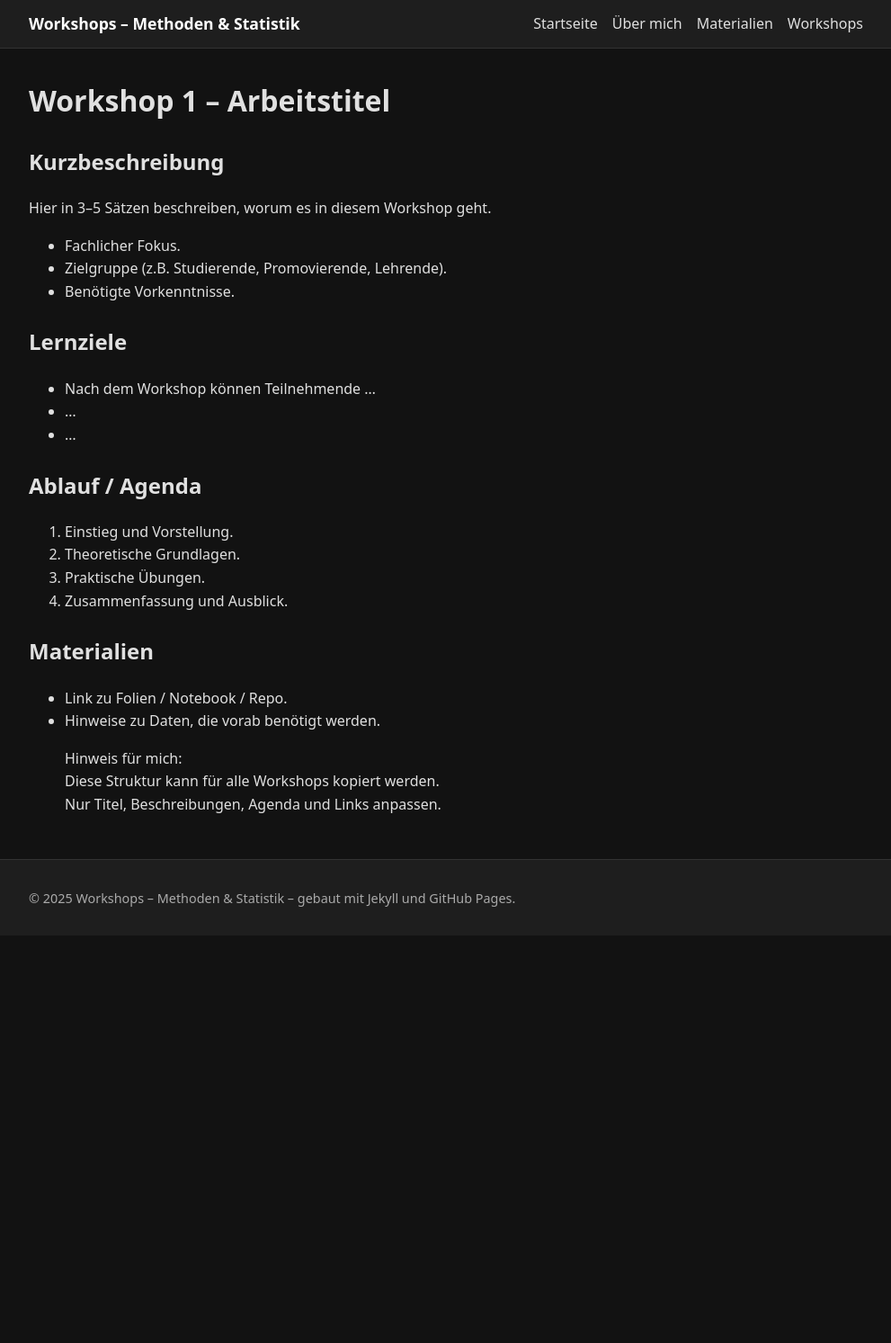
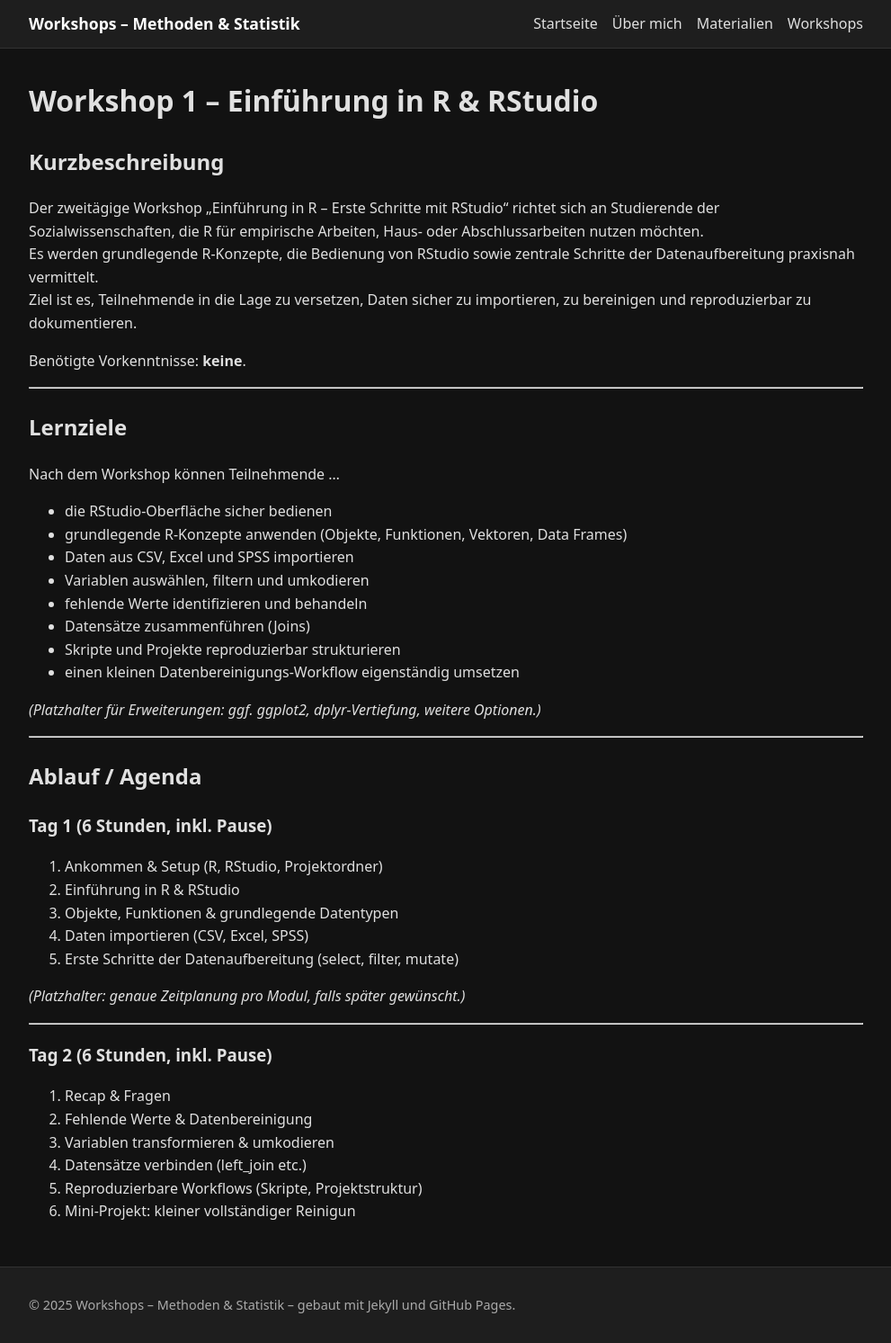
Before and after one commit to AriFarugie/workshops, a Jekyll site: the page built from workshops/workshop1.md, in a window 1280 px wide. Shown: the whole page at 90% size, without its empty margins (144-1135 px from the left). Built offline with Jekyll 4.4.1, drawn with Linux system fonts in a browser that asks for light colours; before the commit the page ends 1040 px from its top, so only the background shows below that.

Commit message:
Update workshop1.md

```diff
--- a/workshops/workshop1.md
+++ b/workshops/workshop1.md
@@ -1,34 +1,52 @@
 ---
-title: "Workshop 1 – Arbeitstitel"
+title: "Workshop 1 – Einführung in R & RStudio"
 permalink: /workshops/workshop1/
 ---
 
 ## Kurzbeschreibung
 
-Hier in 3–5 Sätzen beschreiben, worum es in diesem Workshop geht.
+Der zweitägige Workshop „Einführung in R – Erste Schritte mit RStudio“ richtet sich an Studierende der Sozialwissenschaften, die R für empirische Arbeiten, Haus- oder Abschlussarbeiten nutzen möchten.
+Es werden grundlegende R-Konzepte, die Bedienung von RStudio sowie zentrale Schritte der Datenaufbereitung praxisnah vermittelt.
+Ziel ist es, Teilnehmende in die Lage zu versetzen, Daten sicher zu importieren, zu bereinigen und reproduzierbar zu dokumentieren.
 
-- Fachlicher Fokus.
-- Zielgruppe (z.B. Studierende, Promovierende, Lehrende).
-- Benötigte Vorkenntnisse.
+Benötigte Vorkenntnisse: **keine**.
+
+---
 
 ## Lernziele
 
-- Nach dem Workshop können Teilnehmende ...
-- ...
-- ...
+Nach dem Workshop können Teilnehmende …
+
+- die RStudio-Oberfläche sicher bedienen
+- grundlegende R-Konzepte anwenden (Objekte, Funktionen, Vektoren, Data Frames)
+- Daten aus CSV, Excel und SPSS importieren
+- Variablen auswählen, filtern und umkodieren
+- fehlende Werte identifizieren und behandeln
+- Datensätze zusammenführen (Joins)
+- Skripte und Projekte reproduzierbar strukturieren
+- einen kleinen Datenbereinigungs-Workflow eigenständig umsetzen
+
+*(Platzhalter für Erweiterungen: ggf. ggplot2, dplyr-Vertiefung, weitere Optionen.)*
+
+---
 
 ## Ablauf / Agenda
 
-1. Einstieg und Vorstellung.
-2. Theoretische Grundlagen.
-3. Praktische Übungen.
-4. Zusammenfassung und Ausblick.
+### **Tag 1 (6 Stunden, inkl. Pause)**
+1. Ankommen & Setup (R, RStudio, Projektordner)
+2. Einführung in R & RStudio
+3. Objekte, Funktionen & grundlegende Datentypen
+4. Daten importieren (CSV, Excel, SPSS)
+5. Erste Schritte der Datenaufbereitung (select, filter, mutate)
 
-## Materialien
+*(Platzhalter: genaue Zeitplanung pro Modul, falls später gewünscht.)*
 
-- Link zu Folien / Notebook / Repo.
-- Hinweise zu Daten, die vorab benötigt werden.
+---
 
-> Hinweis für mich:
-> Diese Struktur kann für alle Workshops kopiert werden.
-> Nur Titel, Beschreibungen, Agenda und Links anpassen.
+### **Tag 2 (6 Stunden, inkl. Pause)**
+1. Recap & Fragen
+2. Fehlende Werte & Datenbereinigung
+3. Variablen transformieren & umkodieren
+4. Datensätze verbinden (left_join etc.)
+5. Reproduzierbare Workflows (Skripte, Projektstruktur)
+6. Mini-Projekt: kleiner vollständiger Reinigun
```
